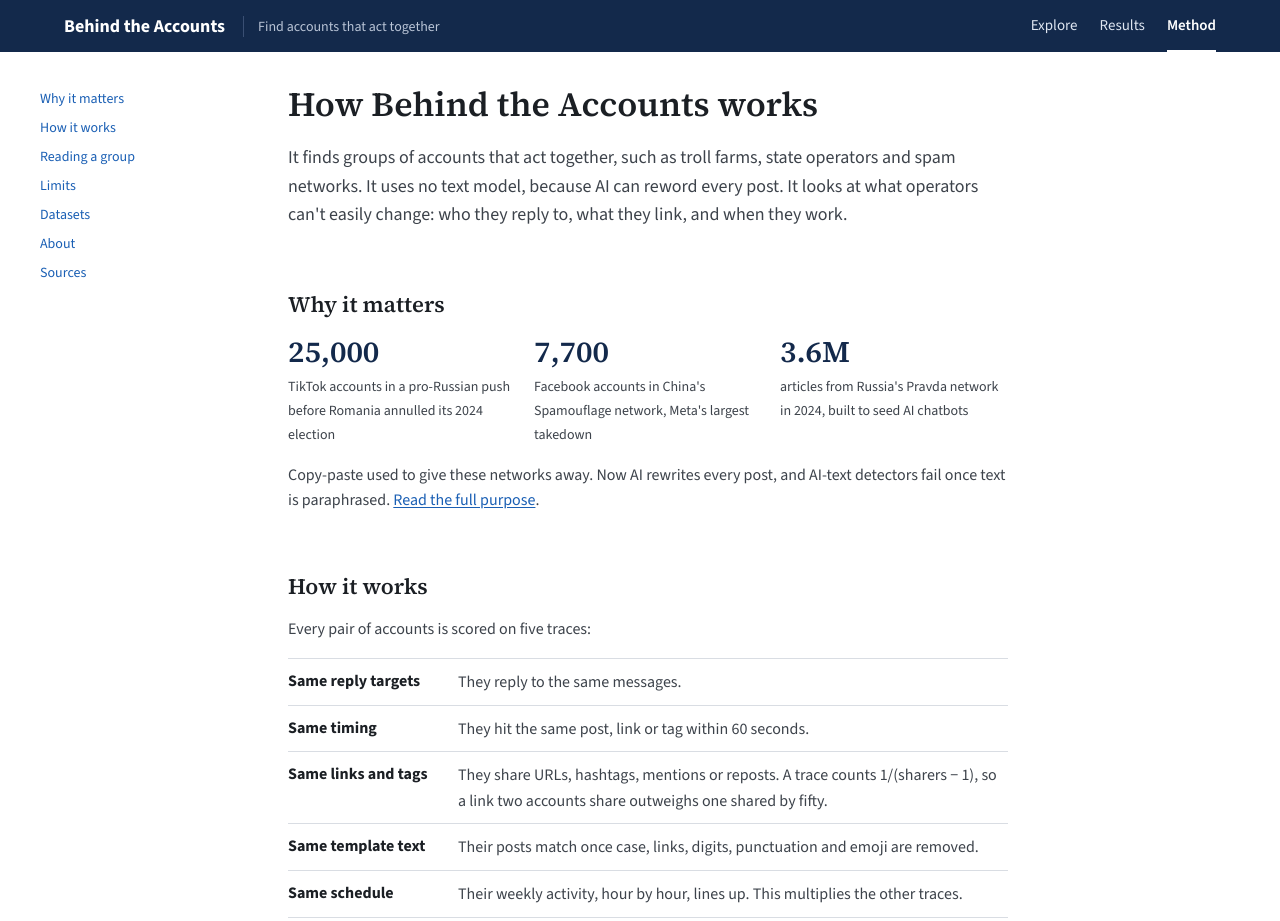
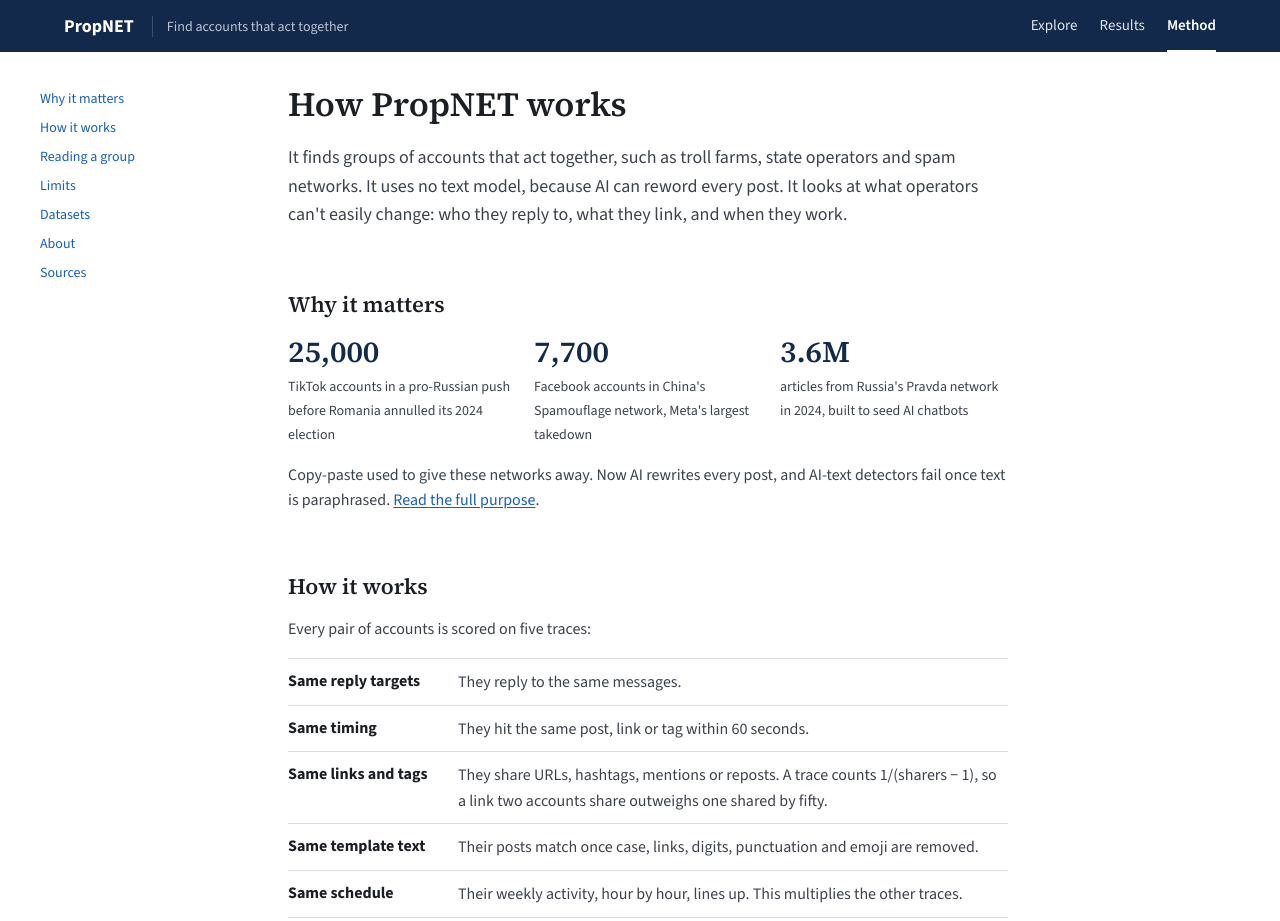
Before and after one commit to luka1231123/praire-hack-26, a plain HTML site: page docs/method.html in a window 1280 px wide. Shown: the top 921 px of the page. Drawn offline with nearby package versions, Linux system fonts and the light colour scheme.

Commit message:
Name the project PropNET
Co-Authored-By: Claude Opus 5.5 <noreply@anthropic.com>
Claude-Session: https://claude.ai/code/session_01PUa39UMM2dy94hsY24Y9Ao

```diff
--- a/docs/method.html
+++ b/docs/method.html
@@ -3,8 +3,8 @@
 <head>
 <meta charset="utf-8">
 <meta name="viewport" content="width=device-width, initial-scale=1">
-<title>Method · Behind the Accounts</title>
-<meta name="description" content="How Behind the Accounts finds coordinated accounts, how to read a group, and its limits.">
+<title>Method · PropNET</title>
+<meta name="description" content="How PropNET finds coordinated accounts, how to read a group, and its limits.">
 <link rel="preconnect" href="https://fonts.googleapis.com"><link rel="preconnect" href="https://fonts.gstatic.com" crossorigin>
 <link rel="stylesheet" href="https://fonts.googleapis.com/css2?family=Source+Sans+3:wght@400;600;700&family=Source+Serif+4:opsz,wght@8..60,600&display=swap">
 <style>
@@ -109,7 +109,7 @@ ol { padding-left: 22px; } ol li { margin-bottom: 6px; color: var(--text-seconda
 </head>
 <body>
 <header class="bar"><div class="wrap">
-  <a class="brand" href="index.html">Behind the Accounts</a><span class="tagline">Find accounts that act together</span>
+  <a class="brand" href="index.html">PropNET</a><span class="tagline">Find accounts that act together</span>
   <nav><a href="index.html">Explore</a><a href="results.html">Results</a><a class="on" href="method.html">Method</a></nav>
 </div></header>
 <main class="wrap doc">
@@ -119,7 +119,7 @@ ol { padding-left: 22px; } ol li { margin-bottom: 6px; color: var(--text-seconda
   </nav>
   <div>
     <section>
-      <h1>How Behind the Accounts works</h1>
+      <h1>How PropNET works</h1>
       <p class="lead">It finds groups of accounts that act together, such as troll farms, state operators and spam networks. It uses no text model, because AI can reword every post. It looks at what operators can't easily change: who they reply to, what they link, and when they work.</p>
     </section>
 
@@ -200,6 +200,6 @@ ol { padding-left: 22px; } ol li { margin-bottom: 6px; color: var(--text-seconda
     </section>
   </div>
 </main>
-<footer><div class="wrap">Behind the Accounts, a prairehack26 project.</div></footer>
+<footer><div class="wrap">PropNET, a prairehack26 project.</div></footer>
 </body>
 </html>
```
Also changed, not shown: docs/index.html (+3 -3 lines), docs/results.html (+4 -4 lines), osint/index.html (+3 -3 lines), 1 other file.
